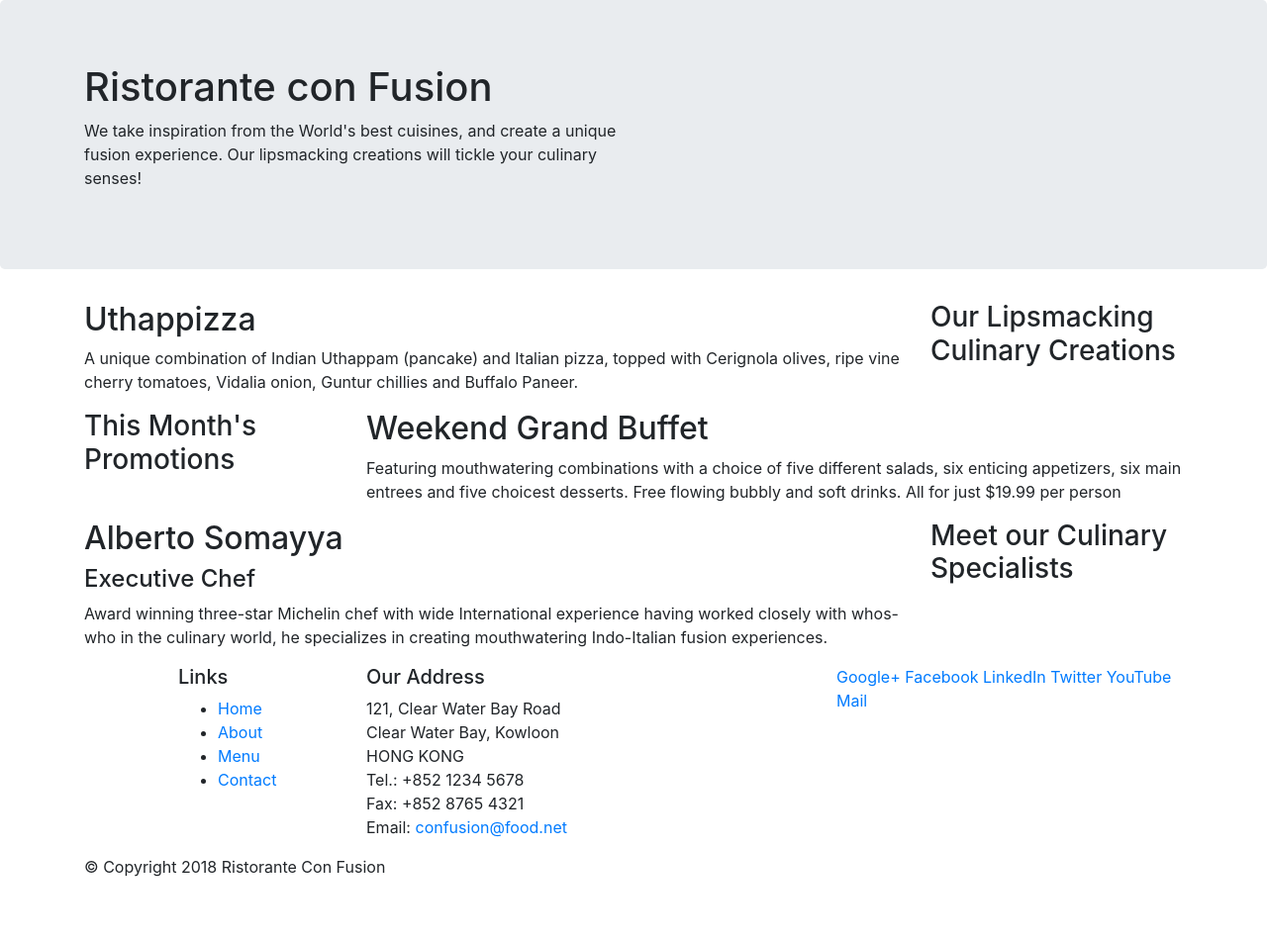
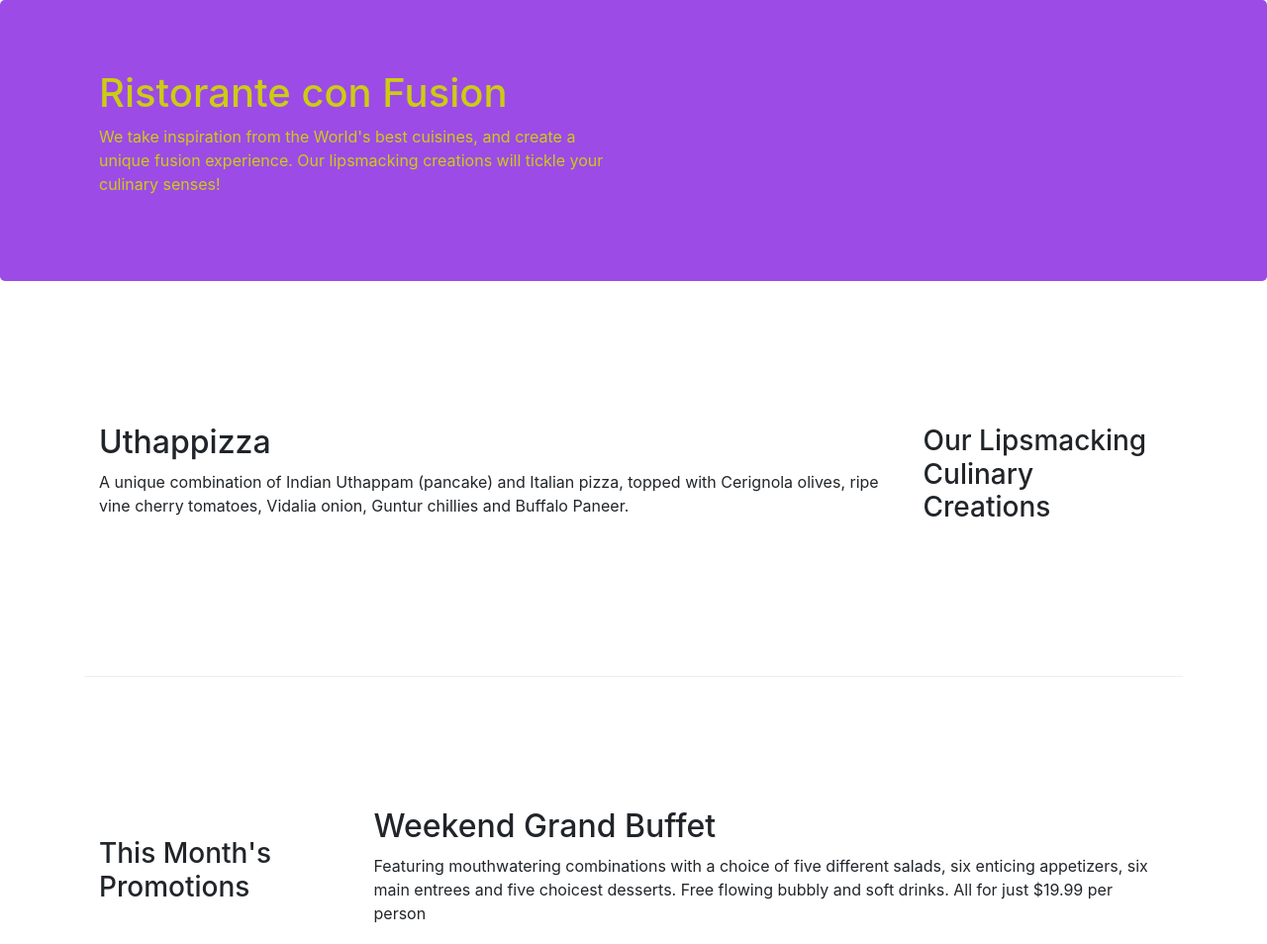
Before and after one commit to moh890/boot-coursera, a website: page index.html in a window 1280 px wide. Shown: the top 954 px of the page at 99% size. Before the commit the page ends 904 px from the top, so only its background shows below. Drawn offline with nearby package versions, Linux system fonts and the light colour scheme.

Commit message:
bg cols and align center

```diff
--- /dev/null
+++ b/css/styles.css
@@ -0,0 +1,30 @@
+.row-header {
+    margin: 0px auto;
+    padding: 0px auto;
+}
+
+.row-content {
+    margin: 0px auto;
+    padding: 50px 0px 50px 0px;
+    border-bottom: 1px ridge;
+    min-height: 400px;
+}
+
+.footer {
+    background-color: bisque;
+    margin: 0px auto;
+    padding: 20px 0px 20px 0px;
+}
+
+.jumbotron {
+    padding: 70px 30px 70px 30px;
+    margin: 0px auto;
+    background-color: rgb(156, 75, 231);
+    color: rgb(204, 204, 19);
+}
+
+.address {
+    font-size: 80%;
+    margin: 0px;
+    color: black;
+}
--- a/index.html
+++ b/index.html
@@ -10,13 +10,14 @@
 
     <!-- Bootstrap CSS -->
     <link rel="stylesheet" href="node_modules/bootstrap/dist/css/bootstrap.min.css">
+    <link rel="stylesheet" href="css/styles.css">
 </head>
 
 <body>
 
     <header class="jumbotron">
         <div class="container">
-            <div class="row">
+            <div class="row row-header">
                 <div class="col-12 col-sm-6">
                     <h1>Ristorante con Fusion</h1>
                     <p>We take inspiration from the World's best cuisines, and create a unique fusion experience. Our lipsmacking creations will tickle your culinary senses!</p>
@@ -28,7 +29,7 @@
     </header>
 
     <div class="container">
-        <div class="row">
+        <div class="row row-content align-items-center">
             <div class="col-12 col-sm-4 order-sm-last col-md-3">
                 <h3>Our Lipsmacking Culinary Creations</h3>
             </div>
@@ -39,7 +40,7 @@
         </div>
 
 
-        <div class="row">
+        <div class="row row-content align-items-center">
             <div class="col-12 col-sm-4 col-md-3">
                 <h3>This Month's Promotions</h3>
             </div>
@@ -49,7 +50,7 @@
             </div>
         </div>
 
-        <div class="row">
+        <div class="row row-content align-items-center">
             <div class="col-12 col-sm-4 order-sm-last col-md-3">
                 <h3>Meet our Culinary Specialists</h3>
             </div>
@@ -61,12 +62,12 @@
         </div>
     </div>
 
-    <footer>
+    <footer class="footer">
         <div class="container">
             <div class="row">
                 <div class="col-4 offset-1 col-sm-2">
                     <h5>Links</h5>
-                    <ul>
+                    <ul class="list-unstyled">
                         <li><a href="#">Home</a></li>
                         <li><a href="#">About</a></li>
                         <li><a href="#">Menu</a></li>
@@ -84,8 +85,8 @@
 		              Email: <a href="mailto:confusion@food.net">confusion@food.net</a>
 		           </address>
                 </div>
-                <div class="col-12 col-sm-4">
-                    <div>
+                <div class="col-12 col-sm-4 align-self-center">
+                    <div class="text-center">
                         <a href="http://google.com/+">Google+</a>
                         <a href="http://www.facebook.com/profile.php?id=">Facebook</a>
                         <a href="http://www.linkedin.com/in/">LinkedIn</a>
@@ -95,7 +96,7 @@
                     </div>
                 </div>
             </div>
-            <div class="row">
+            <div class="row justify-content-center">
                 <div class="col-auto">
                     <p>© Copyright 2018 Ristorante Con Fusion</p>
                 </div>
```
